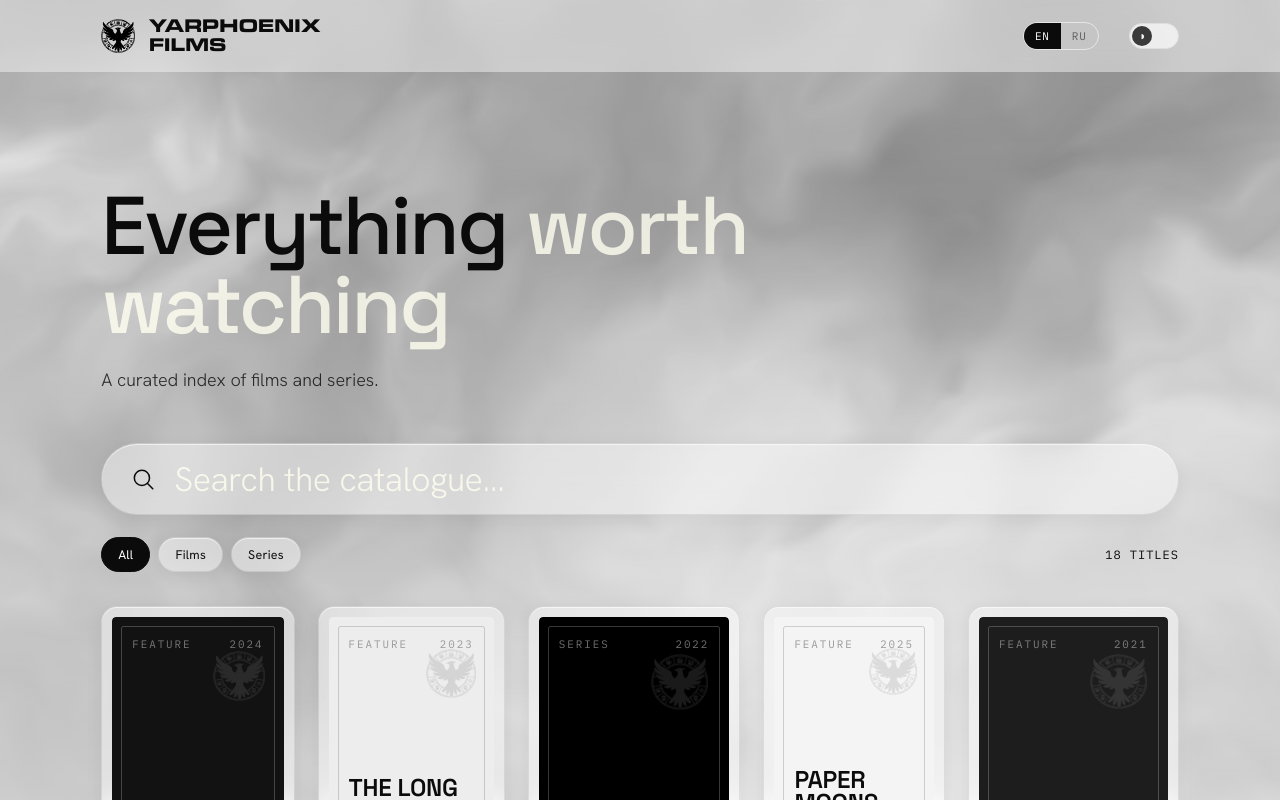
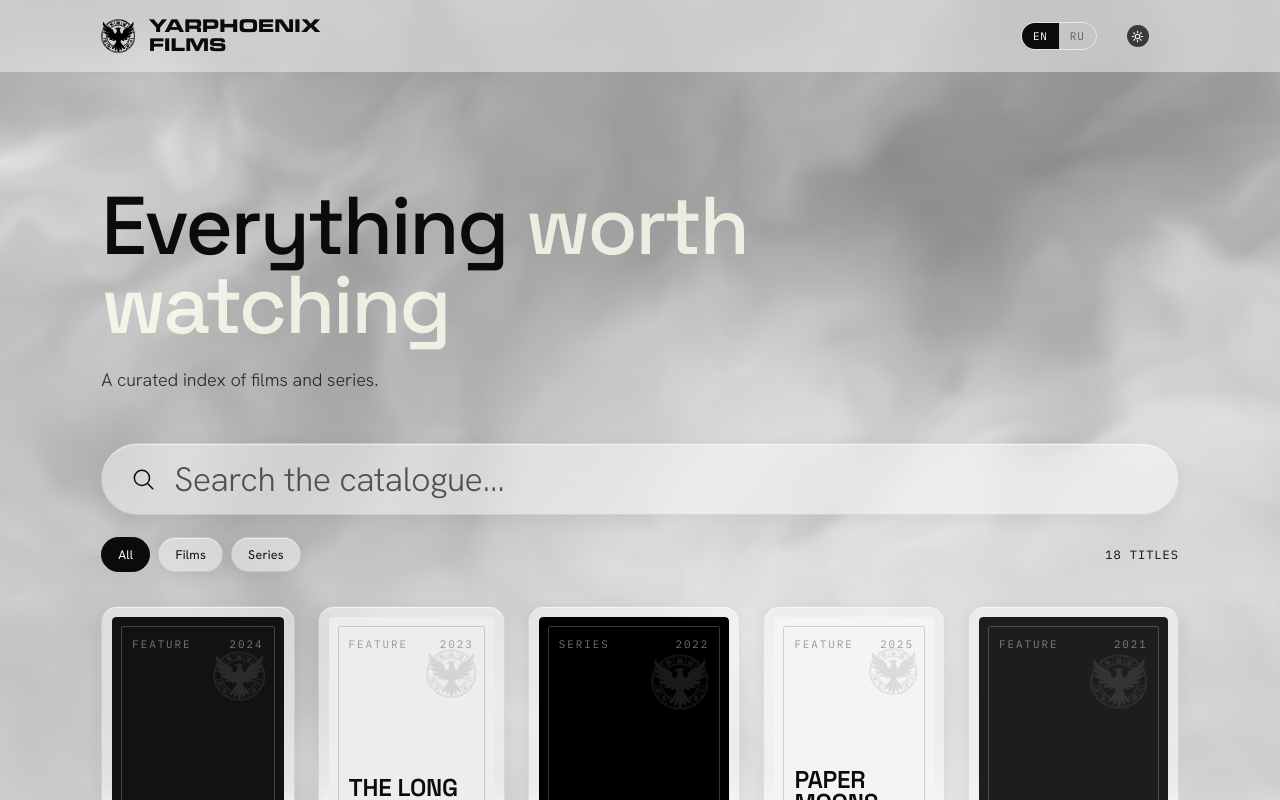
Before and after one commit to yarphoenix/yarphoenix-watch, a React (Create React App) app: page / in a window 1280 px wide. Shown: the top 800 px of the page. Built offline with nearby package versions, Linux system fonts and the light colour scheme; no server answers.

Commit message:
ui(theme toggle): change theme toggle style

```diff
--- a/src/components/ThemeToggle.jsx
+++ b/src/components/ThemeToggle.jsx
@@ -11,14 +11,21 @@ export function ThemeToggle() {
     <button
       type="button"
       className="theme-toggle"
+      data-theme={theme}
       onClick={toggleTheme}
       role="switch"
       aria-checked={dark}
       aria-label={dark ? t("theme.toLight") : t("theme.toDark")}
       title={dark ? t("theme.toLight") : t("theme.toDark")}
     >
-      <span className="tt-track">
-        <span className="tt-thumb" aria-hidden="true">{dark ? "◐" : "◑"}</span>
+      <span className="theme-toggle__knob" aria-hidden="true">
+        <svg className="theme-toggle__icon theme-toggle__icon--sun" viewBox="0 0 24 24" fill="none" stroke="currentColor" strokeWidth="2.2" strokeLinecap="round">
+          <circle cx="12" cy="12" r="4.2" />
+          <path d="M12 2.5v2.2M12 19.3v2.2M2.5 12h2.2M19.3 12h2.2M5.1 5.1l1.5 1.5M17.4 17.4l1.5 1.5M18.9 5.1l-1.5 1.5M6.6 17.4l-1.5 1.5" />
+        </svg>
+        <svg className="theme-toggle__icon theme-toggle__icon--moon" viewBox="0 0 24 24" fill="currentColor">
+          <path d="M21 12.8A9 9 0 1 1 11.2 3a7 7 0 0 0 9.8 9.8Z" />
+        </svg>
       </span>
     </button>
   );
--- a/src/index.css
+++ b/src/index.css
@@ -200,7 +200,7 @@ input { font-family: inherit; }
     color: var(--ink);
 }
 .searchbar input::placeholder {
-    color: var(--muted);
+    color: var(--chip-title);
 }
 
 .searchbar .clear {
@@ -280,48 +280,43 @@ input { font-family: inherit; }
     opacity: 1;
 }
 
-/* ---------- Theme toggle (header light/dark switch) ---------- */
+/* ---------- Theme toggle (header light/dark switch) ----------
+   Pill with a sliding knob that carries a sun (light) / moon (dark) icon.
+   Colours follow the project tokens; the knob is the ink/paper inversion. */
 .theme-toggle {
     display: inline-flex;
     align-items: center;
-    padding: 0;
-    background: none;
-    border: none;
+    justify-content: flex-start;
+    width: 52px;
+    height: 28px;
+    padding: 3px;
+    border-radius: 999px;
+    border: 1px solid var(--line);
+    background: var(--paper);
+    color: var(--ink);
+    cursor: pointer;
+    transition: background-color .25s ease, border-color .25s ease;
 }
-.theme-toggle .tt-track {
-    position: relative;
-    width: 50px;
-    height: 26px;
-    border-radius: 999px;
-    background: var(--paper);
-    border: 1px solid var(--line);
+.theme-toggle:hover { border-color: var(--muted); }
+.theme-toggle__knob {
+    flex-shrink: 0;
+    width: 22px;
+    height: 22px;
+    border-radius: 50%;
+    background: var(--ink);
+    color: var(--bg);
     display: inline-flex;
     align-items: center;
-    transition: background .25s ease, border-color .25s ease;
+    justify-content: center;
+    transition: transform .28s cubic-bezier(.2,.7,.2,1), background-color .25s ease, color .25s ease;
 }
-.theme-toggle .tt-thumb {
-    position: absolute;
-    top: 2px;
-    left: 2px;
-    width: 20px;
-    height: 20px;
-    border-radius: 50%;
-    display: flex;
-    align-items: center;
-    justify-content: center;
-    font-size: 12px;
-    line-height: 1;
-    background: var(--ink);
-    color: var(--bg);
-    transition: transform .28s cubic-bezier(.2,.7,.2,1);
-}
-/* checked = dark theme → thumb slides right */
-.theme-toggle[aria-checked="true"] .tt-thumb {
-    transform: translateX(24px);
-}
-.theme-toggle:hover .tt-track {
-    border-color: var(--muted);
-}
+/* dark = knob slides to the far end (smooth, like the rest of the UI) */
+.theme-toggle[data-theme="dark"] .theme-toggle__knob { transform: translateX(22px); }
+.theme-toggle__icon { width: 13px; height: 13px; display: none; }
+.theme-toggle__icon--sun { display: block; }
+.theme-toggle[data-theme="dark"] .theme-toggle__icon--sun { display: none; }
+.theme-toggle[data-theme="dark"] .theme-toggle__icon--moon { display: block; }
+.theme-toggle:focus-visible { outline: 2px solid var(--ink); outline-offset: 3px; }
 .count {
     font-family: 'IBM Plex Mono', monospace;
     font-size: 12px;
```
